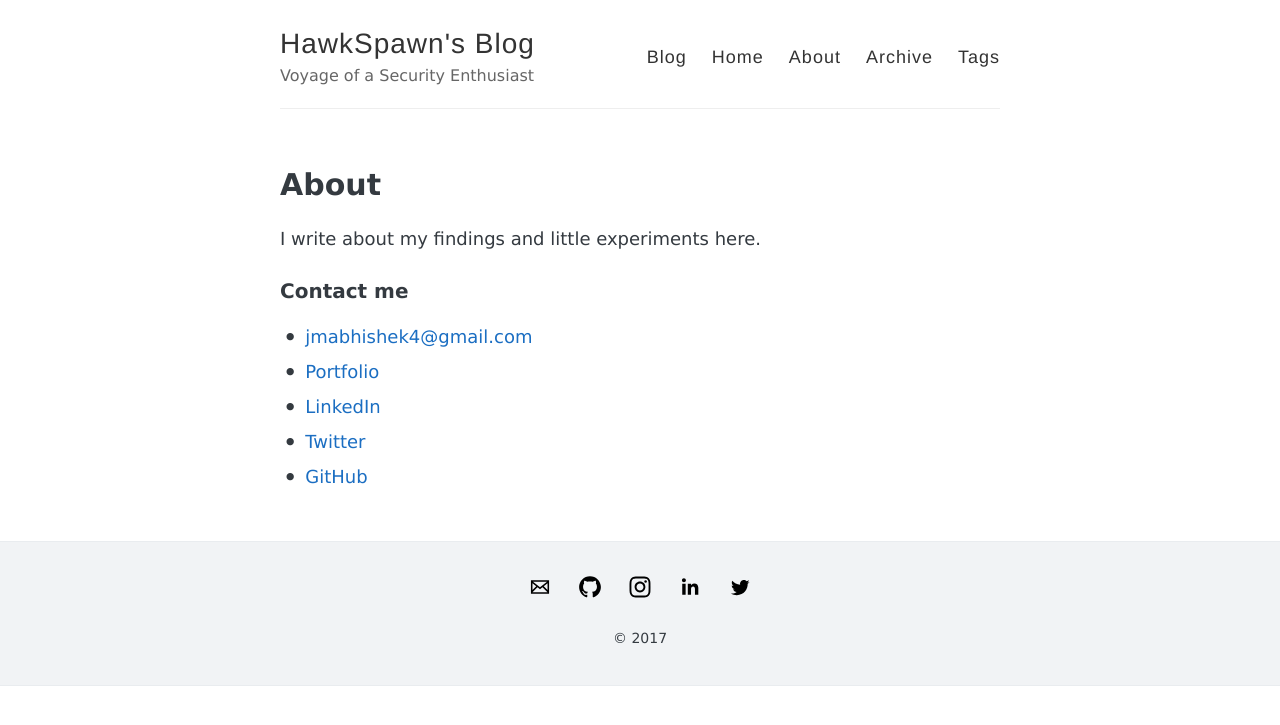
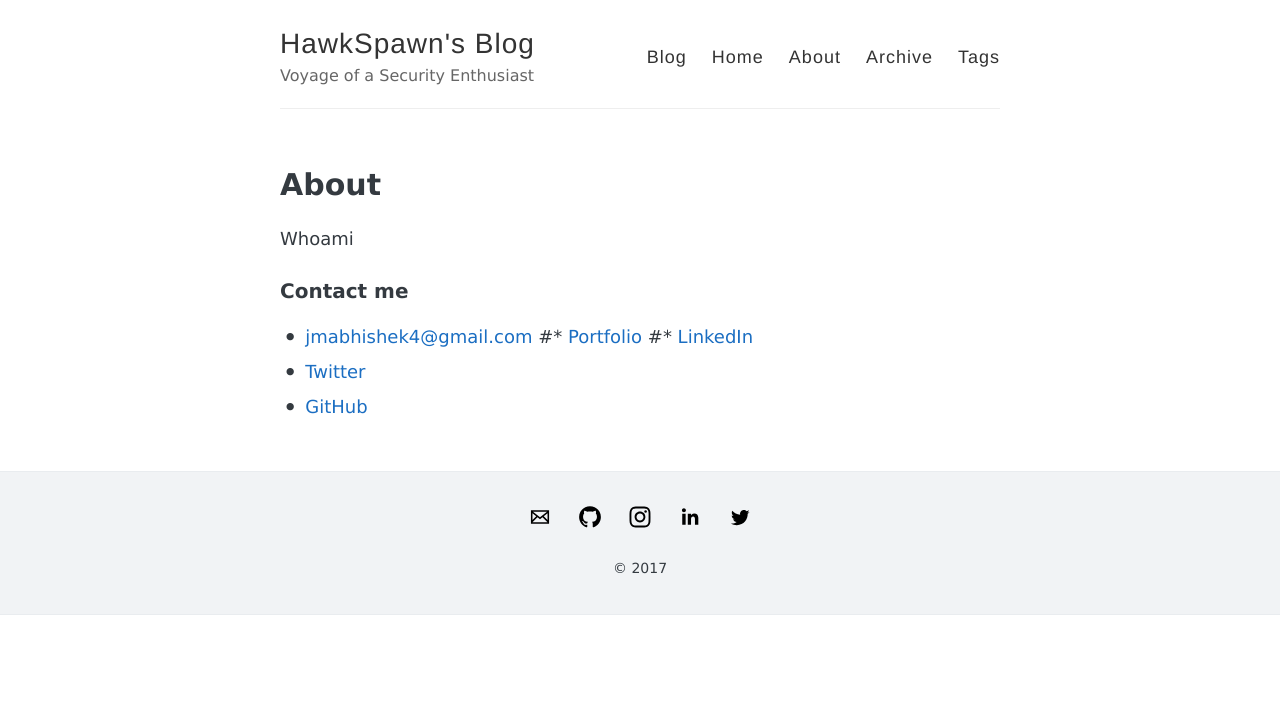
Before and after one commit to devanshdubey/devanshdubey.github.io, a Jekyll site: the page built from about.md, in a window 1280 px wide. Shown: the top 725 px of the page. Built offline with Jekyll 4.4.1, drawn with Linux system fonts in a browser that asks for light colours.

Commit message:
Update about.md

```diff
--- a/about.md
+++ b/about.md
@@ -4,12 +4,12 @@ title: About
 permalink: /about/
 ---
 
-I write about my findings and little experiments here.
+Whoami
 
 ### Contact me
 
-* [jmabhishek4@gmail.com](mailto:jmabhishek4@gmail.com)
-* [Portfolio](https://www.hawkspawn.com)
-* [LinkedIn](https://Linkedin.com/in/hawkspawn/)
-* [Twitter](https://twitter.com/HawkSpawn)
-* [GitHub](https://github.com/abhi-r3v0)
+* [jmabhishek4@gmail.com](mailto:devansh.blogs@gmail.com)
+#* [Portfolio](https://www.hawkspawn.com)
+#* [LinkedIn]()
+* [Twitter](https://twitter.com/devanshdubey97)
+* [GitHub](https://github.com/devanshdubey)
```
